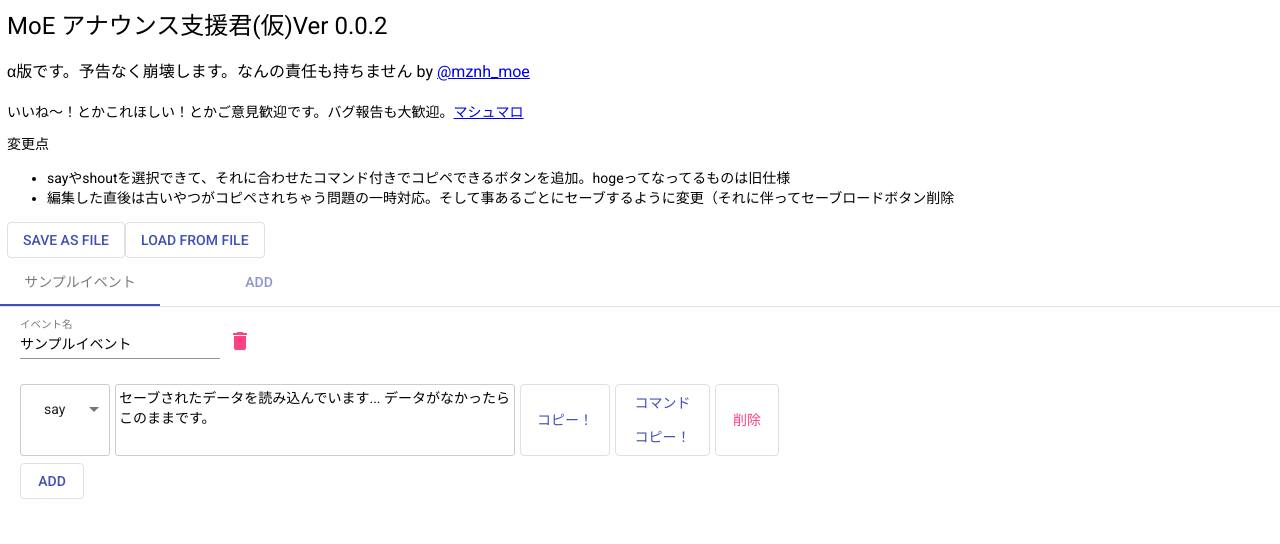
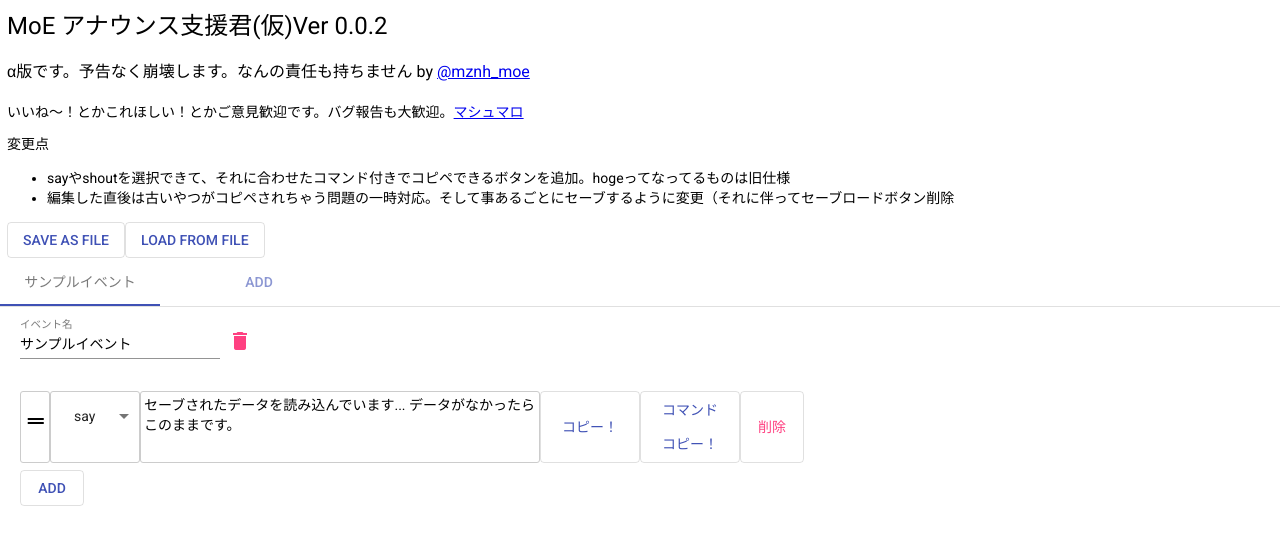
Before and after one commit to mznh/moe-announce-helper, an Angular app: page / in a window 1280 px wide. Shown: the top 544 px of the page. Built offline with nearby package versions, Linux system fonts and the light colour scheme.

Commit message:
並び替え機能を実装

```diff
--- a/src/app/app.module.ts
+++ b/src/app/app.module.ts
@@ -13,6 +13,7 @@ import { MatInputModule } from '@angular/material/input';
 import { MatIconModule } from '@angular/material/icon';
 import { MatDialogModule } from '@angular/material/dialog';
 import { MatSelectModule } from '@angular/material/select';
+import {DragDropModule} from '@angular/cdk/drag-drop';
 
 import { MainPageComponent } from './main-page/main-page.component';
 import { MessageComponent } from './message/message.component';
@@ -41,6 +42,7 @@ import { DeleteModalComponent } from './delete-modal/delete-modal.component';
     MatDialogModule,
     MatSelectModule,
     ClipboardModule,
+    DragDropModule,
   ],
   providers: [],
   bootstrap: [AppComponent]
--- a/src/app/event/event.component.css
+++ b/src/app/event/event.component.css
@@ -15,3 +15,26 @@
   border: solid;
   border-radius: 20px;
 }
+
+.evetn-message-panel {
+  display: grid;
+  grid-template-columns: 30px 800px;
+  background: #FFFFFF;
+}
+.event-message-grip{
+  position: relative;
+  margin: 7px 0px 7px 0px;
+  border: 1px solid #CCCCCC;
+  border-radius: 3px;
+}
+
+.event-message-grip-icon{
+  position: absolute;
+  top: 0;
+  right: 0;
+  bottom: 0;
+  left: 0;
+  margin: auto;
+  width: 80%;
+  height: 2.2rem;
+}
--- a/src/app/event/event.component.html
+++ b/src/app/event/event.component.html
@@ -14,7 +14,11 @@
     </button>
   </div>
   <div class="event-main">
-    <div #messages *ngFor="let messageData of inputEventData.messages">
+    <div cdkDropList class="event-message-list" (cdkDropListDropped)="drop($event)">
+      <div #messages cdkDrag class="evetn-message-panel" *ngFor="let messageData of inputEventData.messages">
+        <div class="event-message-grip" cdkDragHandle>
+          <mat-icon class="event-message-grip-icon">drag_handle</mat-icon>
+        </div>
         <app-message
           [inputMessageId]="messageData.id"
           [inputMessageType]="messageData.msgType"
@@ -22,6 +26,7 @@
           (textChangeEvent)="messageChange($event)" >
         </app-message>
       </div>
+    </div>
     <button mat-stroked-button color="primary" (click)="addMessage()">ADD</button>
   </div>
 </div>
--- a/src/app/event/event.component.ts
+++ b/src/app/event/event.component.ts
@@ -1,9 +1,11 @@
 import { Component, OnInit, OnChanges, Input, Output, ViewChild, EventEmitter} from '@angular/core';
+import { MatDialog, MatDialogConfig } from '@angular/material/dialog';
+import { CdkDragDrop, moveItemInArray } from '@angular/cdk/drag-drop';
+
 import { MessageComponent } from '../message/message.component';
-//import { ControllerService } from '../controller.service';
+import { DeleteModalComponent } from '../delete-modal/delete-modal.component';
 import { SaveData, EventData, MessageData } from '../model/message-data';
-import { MatDialog, MatDialogConfig } from '@angular/material/dialog';
-import { DeleteModalComponent } from '../delete-modal/delete-modal.component';
+
 
 @Component({
   selector: 'app-event',
@@ -68,4 +70,12 @@ export class EventComponent implements OnInit {
     });
   }
 
+  public drop(event: CdkDragDrop<MessageData[]>){
+    moveItemInArray(this.inputEventData.messages, event.previousIndex, event.currentIndex);
+    this.eventChangeEvent.emit({
+      event: this.inputEventData,
+      message: { id:-1, msgType:"drag",text:"" }
+    });
+  }
+
 }
--- a/src/app/message/message.component.css
+++ b/src/app/message/message.component.css
@@ -2,8 +2,12 @@
   margin: 7px 0px;
   display: grid;
   grid-template-columns: 90px 600px 50px;
+  /*
+  width: 790px;
+  border: 1px solid #EEEEEE;
+  border-radius: 3px;
+  */
 }
-
 
 .message-type-form {
   border: 1px solid #CCCCCC;
@@ -30,15 +34,15 @@
   border: 1px solid #CCCCCC;
   border-radius: 3px;
   padding: 3px;
-  margin: 0px 0px 0px 5px ;
+  margin: 0px 0px 0px 0px ;
   width: 98%;
 }
 
 .message-copy-button{
-  margin: 0px 0px 0px 10px ;
+  margin: 0px 0px 0px 0px ;
 }
 .message-cmd-copy-button{
-  margin: 0px 0px 0px 5px ;
+  margin: 0px 0px 0px 0px ;
 }
 .message-body-kugiri {
   display: grid;
@@ -52,5 +56,5 @@
 
 /* 全message type 共通の削除ボタン*/
 .message-delete-button{
-  margin: 0px 0px 0px 5px ;
+  margin: 0px 0px 0px 0px ;
 }
```
Lines whose indentation alone changed are shown as unchanged.
